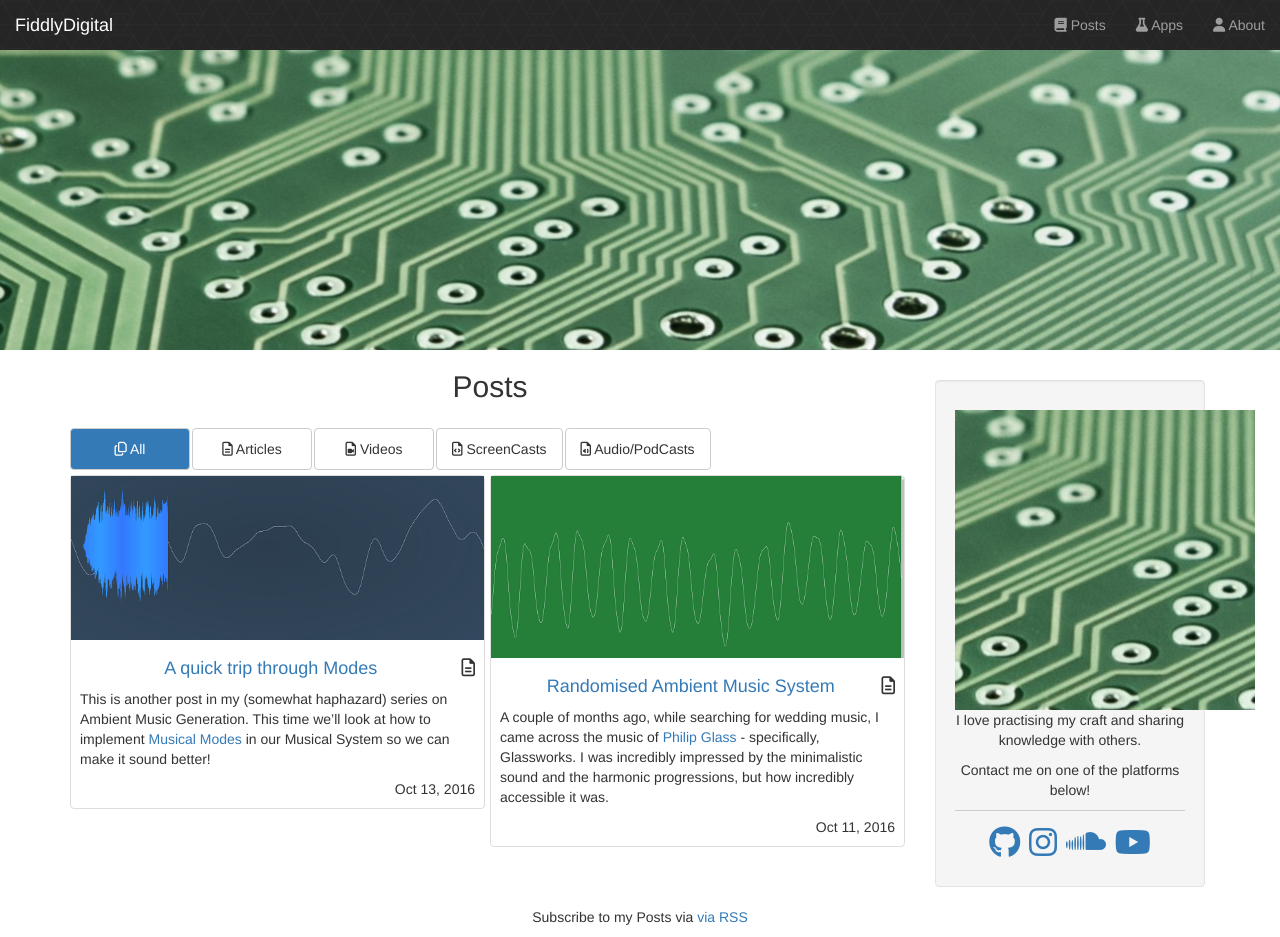
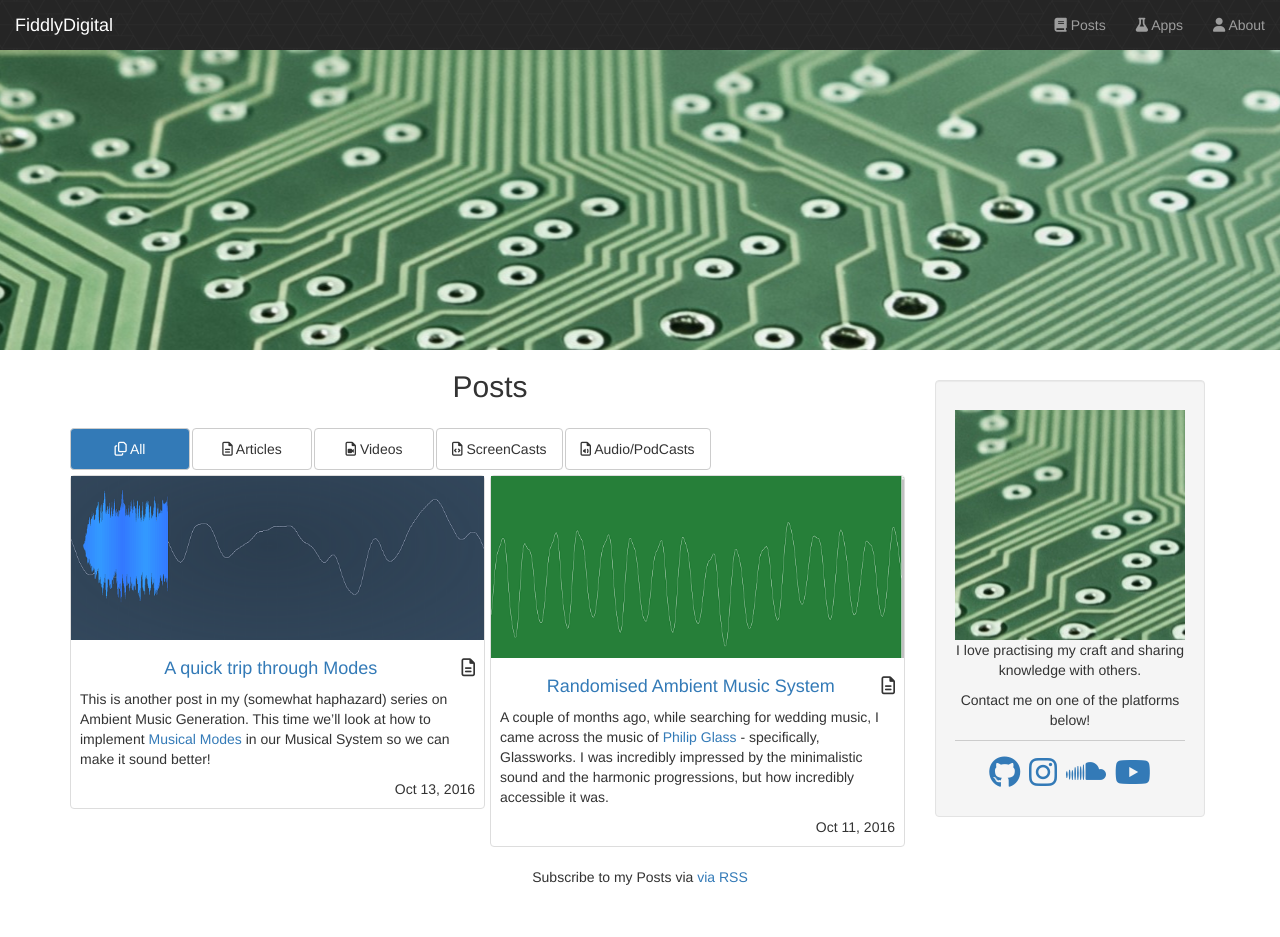
Before and after one commit to FiddlyDigital/fiddlydigital.github.io, a Jekyll site: the page built from index.html, in a window 1280 px wide and 937 px high. Built offline with Jekyll 4.4.1, drawn with Linux system fonts in a browser that asks for light colours; nearby versions of some CDN libraries; library files that are not in the unit come from our copies.

Commit message:
avatar size fix

```diff
--- a/_includes/fd_sidebar.html
+++ b/_includes/fd_sidebar.html
@@ -1,6 +1,6 @@
 <div class="well" data-spy="affix" data-offset-top="300">
     <div class="sidebar-section">
-        <img src="/img/avatar1.jpeg" alt="picture of author"></img>
+        <img src="/img/avatar1.jpeg" alt="picture of author" style="height: 100%; width: 100%;"></img>
         <p>
             I love practising my craft and sharing knowledge with others.
         </p>
```
